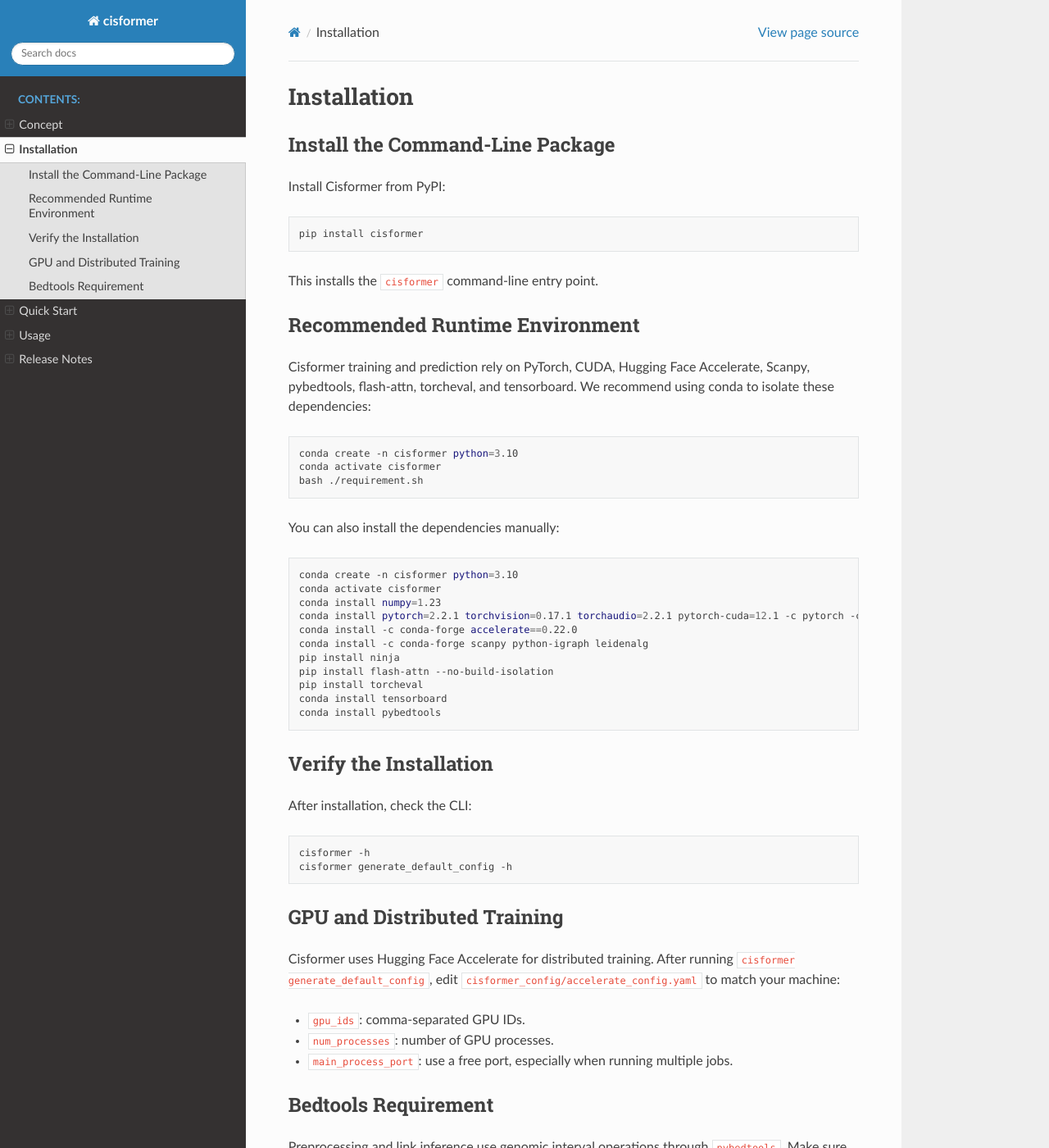
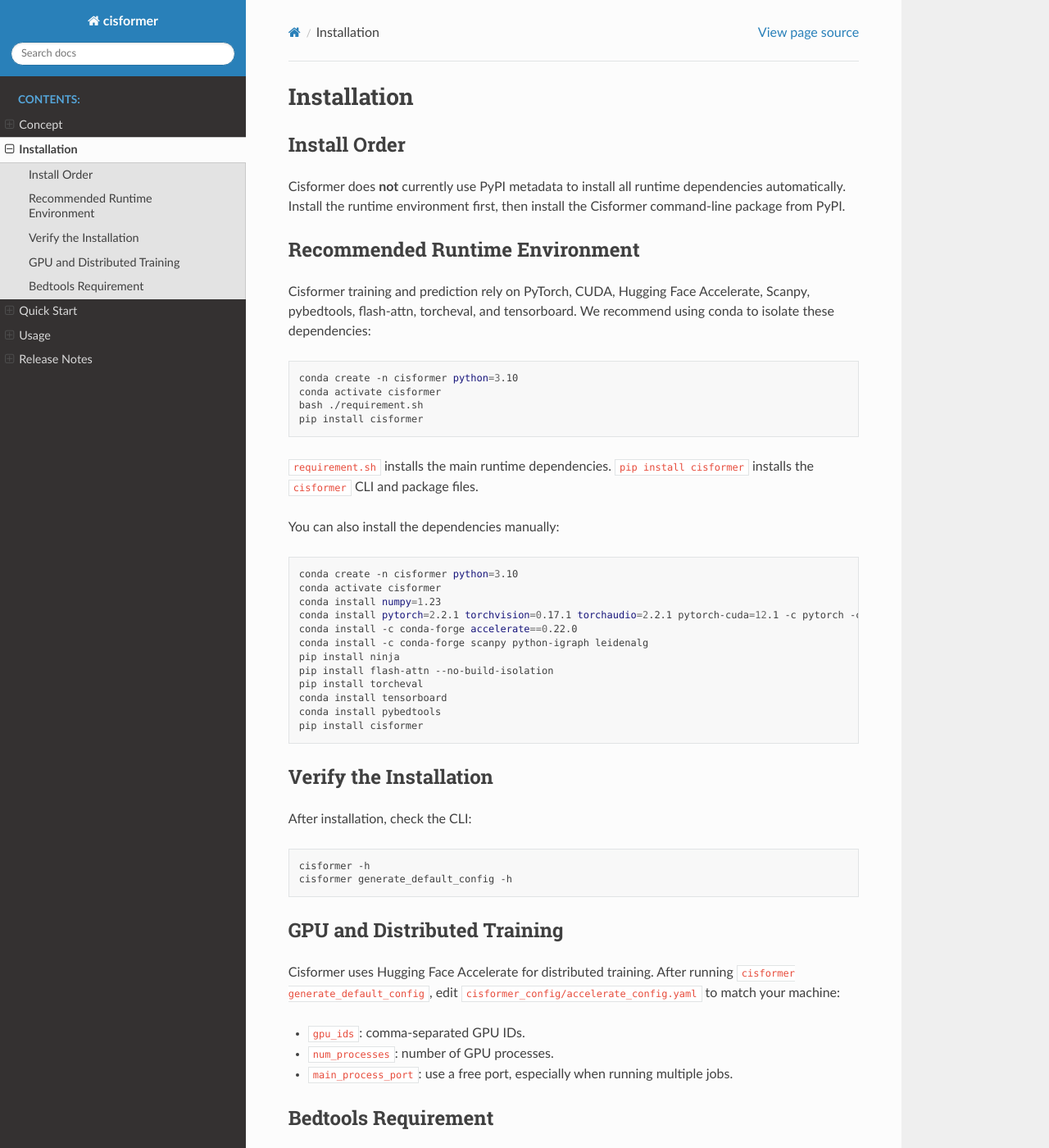
Before and after one commit to qihang-zou/Cisformer, a Sphinx documentation site: the page built from docs/source/installation.md, in a window 1280 px wide and 1400 px high. Shown: the whole window at 82% size. Built offline with Sphinx 7.4.7 and the Read the Docs theme 3.1.0, drawn with Linux system fonts in a browser that asks for light colours.

````diff
--- a/docs/source/installation.md
+++ b/docs/source/installation.md
@@ -1,14 +1,10 @@
 # Installation
 
-## Install the Command-Line Package
+## Install Order
 
-Install Cisformer from PyPI:
-
-```bash
-pip install cisformer
-```
-
-This installs the `cisformer` command-line entry point.
+Cisformer does **not** currently use PyPI metadata to install all runtime
+dependencies automatically. Install the runtime environment first, then install
+the Cisformer command-line package from PyPI.
 
 ## Recommended Runtime Environment
 
@@ -20,7 +16,11 @@ recommend using conda to isolate these dependencies:
 conda create -n cisformer python=3.10
 conda activate cisformer
 bash ./requirement.sh
+pip install cisformer
 ```
+
+`requirement.sh` installs the main runtime dependencies. `pip install cisformer`
+installs the `cisformer` CLI and package files.
 
 You can also install the dependencies manually:
 
@@ -36,6 +36,7 @@ pip install flash-attn --no-build-isolation
 pip install torcheval
 conda install tensorboard
 conda install pybedtools
+pip install cisformer
 ```
 
 ## Verify the Installation
````
Also changed, not shown: README.md (+10 -10 lines).
